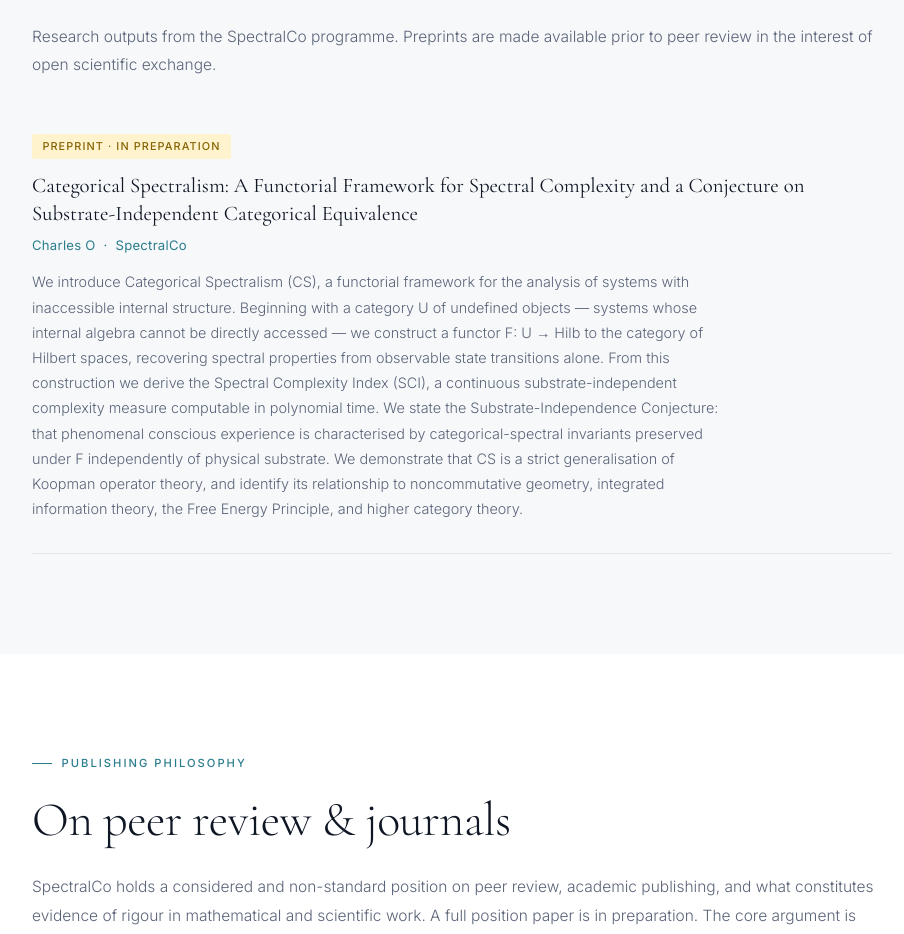
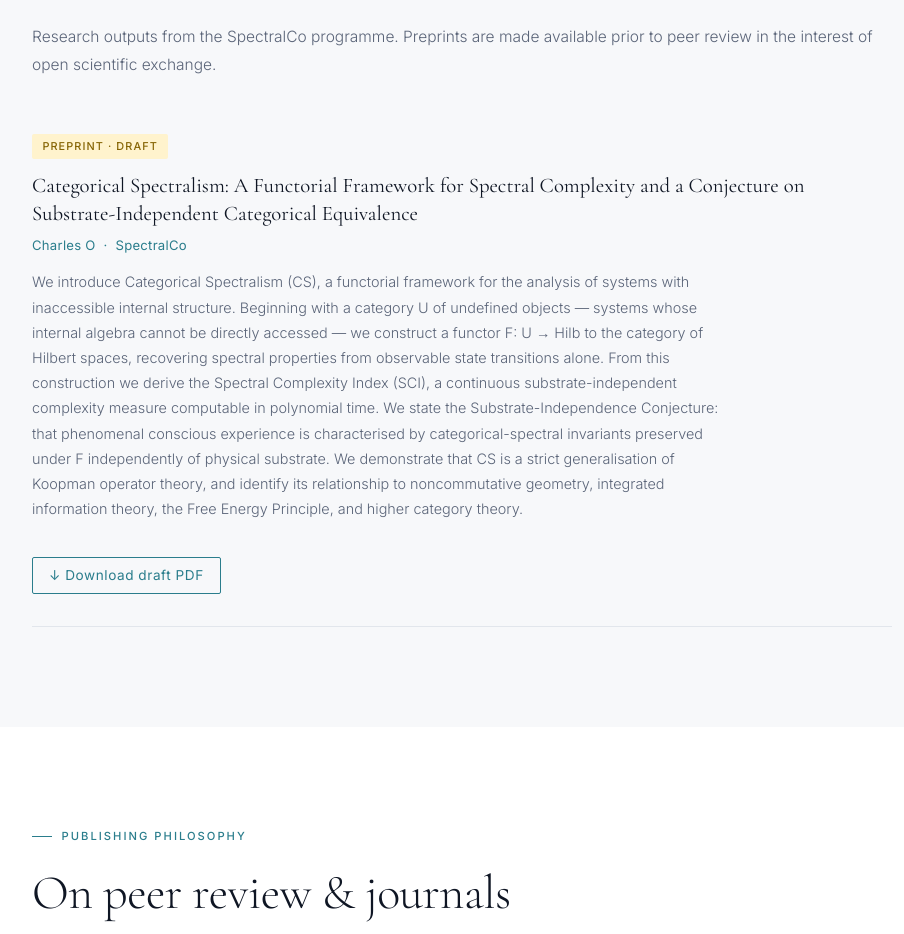
Before and after one commit to SpectralCo/SpectralCo.github.io, a plain HTML site: page index.html in a window 1280 px wide. Shown: the part 7522-8456 px from the top of the page, without its empty margins (178-1082 px from the left). Drawn offline with nearby package versions, Linux system fonts and the light colour scheme.

Commit message:
Add paper draft PDF

```diff
--- a/index.html
+++ b/index.html
@@ -569,6 +569,23 @@
       letter-spacing: 0.02em;
     }
 
+    .paper-download {
+      display: inline-block;
+      margin-top: 1rem;
+      color: var(--teal);
+      font-family: var(--sans);
+      font-size: 0.85rem;
+      letter-spacing: 0.04em;
+      text-decoration: none;
+      border: 1px solid var(--teal);
+      padding: 0.4rem 1rem;
+      border-radius: 2px;
+      transition: background 0.2s, color 0.2s;
+    }
+    .paper-download:hover {
+      background: var(--teal);
+      color: #fff;
+    }
     .paper-abstract {
       font-size: 0.9rem;
       font-weight: 300;
@@ -996,7 +1013,7 @@
       </p>
 
       <div class="paper-entry">
-        <span class="paper-status status-preprint">Preprint · In preparation</span>
+        <span class="paper-status status-preprint">Preprint · Draft</span>
         <div class="paper-title">
           Categorical Spectralism: A Functorial Framework for Spectral Complexity and a Conjecture on Substrate-Independent Categorical Equivalence
         </div>
@@ -1004,6 +1021,7 @@
         <p class="paper-abstract">
           We introduce Categorical Spectralism (CS), a functorial framework for the analysis of systems with inaccessible internal structure. Beginning with a category U of undefined objects — systems whose internal algebra cannot be directly accessed — we construct a functor F: U → Hilb to the category of Hilbert spaces, recovering spectral properties from observable state transitions alone. From this construction we derive the Spectral Complexity Index (SCI), a continuous substrate-independent complexity measure computable in polynomial time. We state the Substrate-Independence Conjecture: that phenomenal conscious experience is characterised by categorical-spectral invariants preserved under F independently of physical substrate. We demonstrate that CS is a strict generalisation of Koopman operator theory, and identify its relationship to noncommutative geometry, integrated information theory, the Free Energy Principle, and higher category theory.
         </p>
+        <a href="categorical-spectralism-draft.pdf" class="paper-download" target="_blank">↓ Download draft PDF</a>
       </div>
     </div>
   </section>
```
Also changed, not shown: 1 other file.
